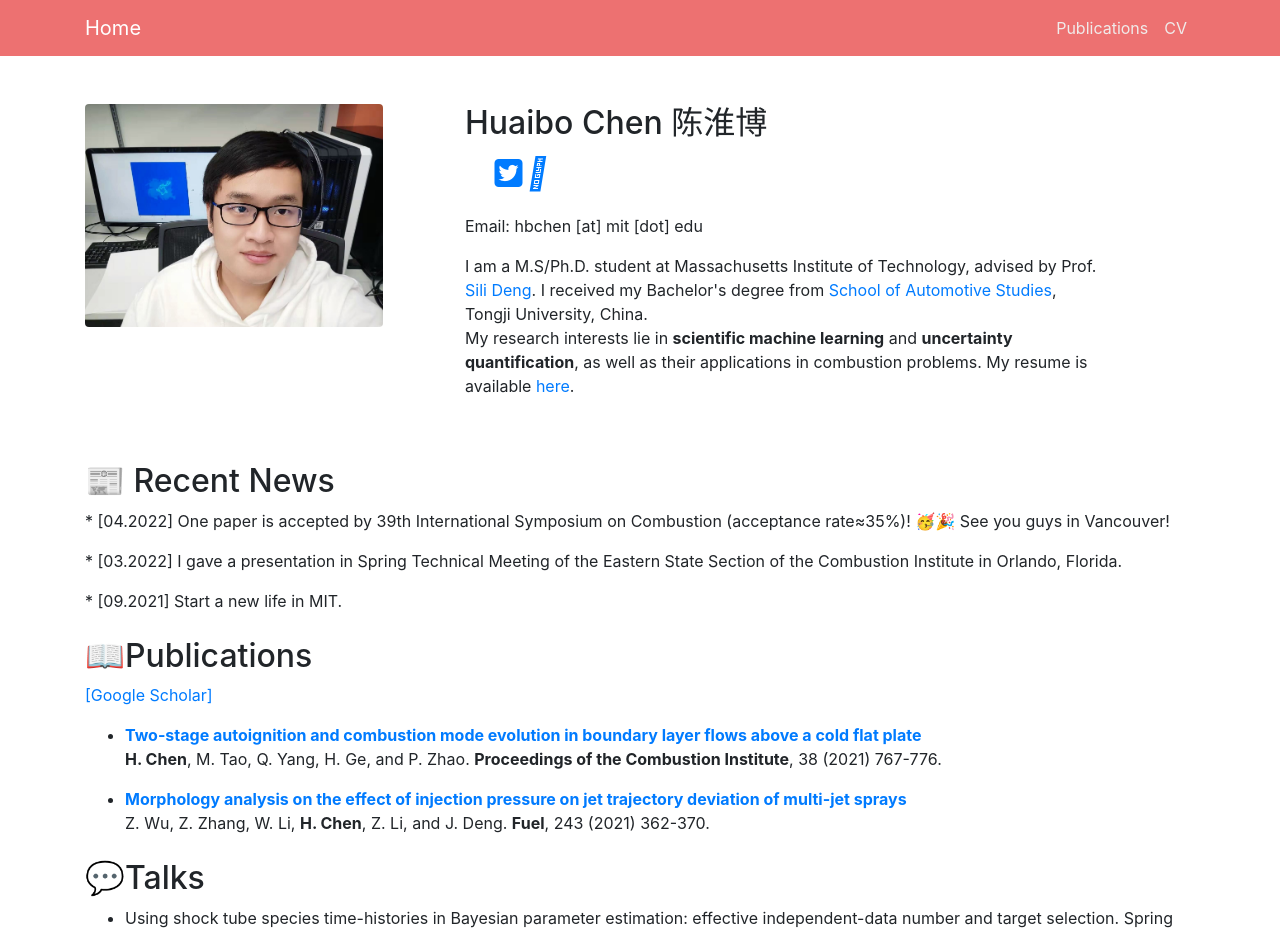
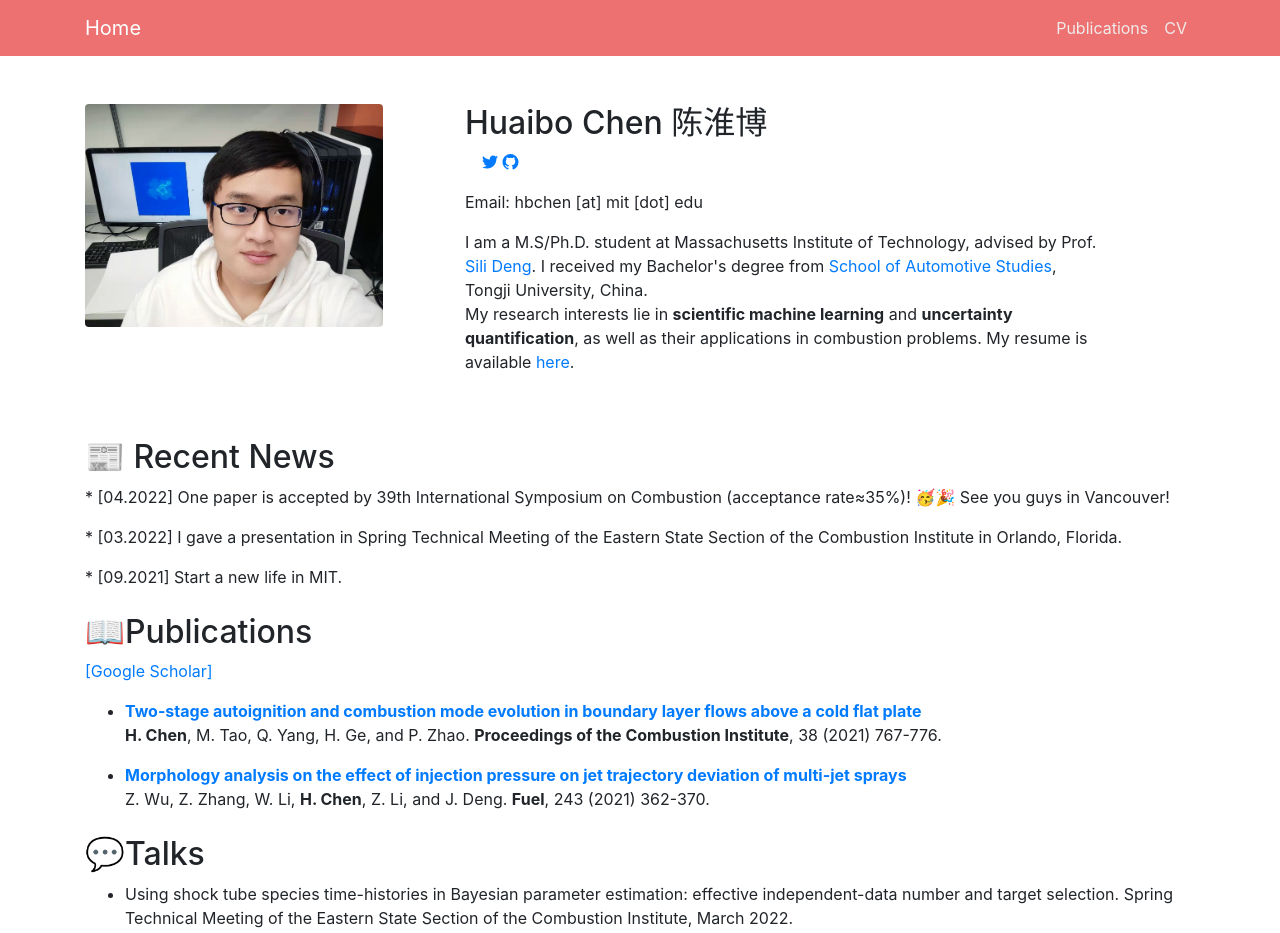
Before and after one commit to HuaiboChen/HuaiboChen, a plain HTML site: page index.html in a window 1280 px wide. Shown: the top 933 px of the page. Drawn offline with nearby package versions, Linux system fonts and the light colour scheme; a web font is replaced by a local one.

Commit message:
Update index.html

```diff
--- a/index.html
+++ b/index.html
@@ -76,9 +76,9 @@
         <!-- <h1>Huaibo Chen <font size="-1">陈淮博</font> </h1> -->
         <h2>Huaibo Chen 陈淮博 </h2>
         <p style="margin-left:0%; margin-right:0%;">  <a href="https://scholar.google.com/citations?user=0v7SnbYAAAAJ&hl=en"><i
-          class="ai ai-google-scholar-square ai-2x"></i></a> <a href="https://twitter.com/hbchen21"><i
-          class="fab fa-twitter-square fa-2x"></i></a> <a href="https://github.com/JieyuZhao"><i
-          class="fa-brands fa-github-square fa-2x" aria-hidden="true"></i></a></p>
+          class="ai ai-google-scholar big-icon"></i></a> <a href="https://twitter.com/hbchen21"><i
+          class="fab fa-twitter big-icon"></i></a> <a href="https://github.com/JieyuZhao"><i
+          class="fab fa-github big-icon"></i></a></p>
 
     <!-- <a class="btn btn-primary btn-lg" href="#">Call to Action!</a> -->
     <p>Email: hbchen [at] mit [dot] edu </p>
```
